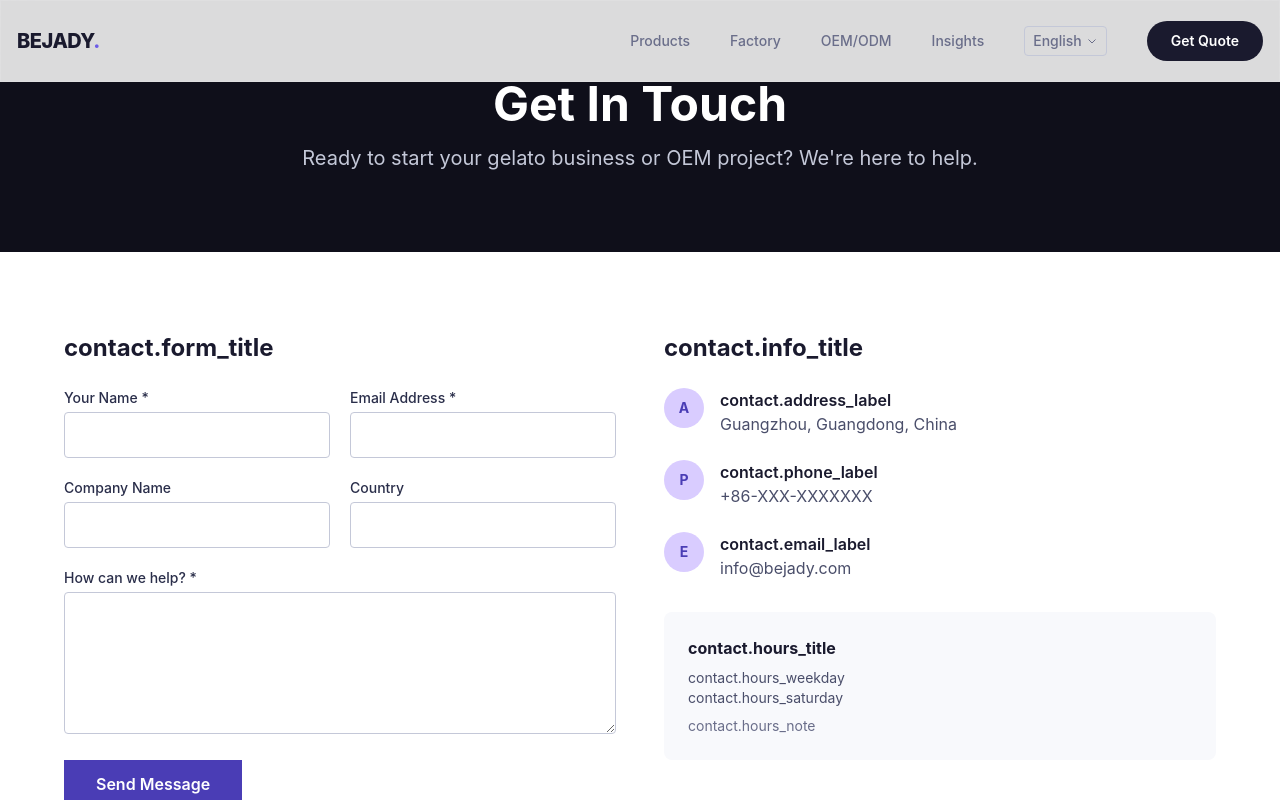
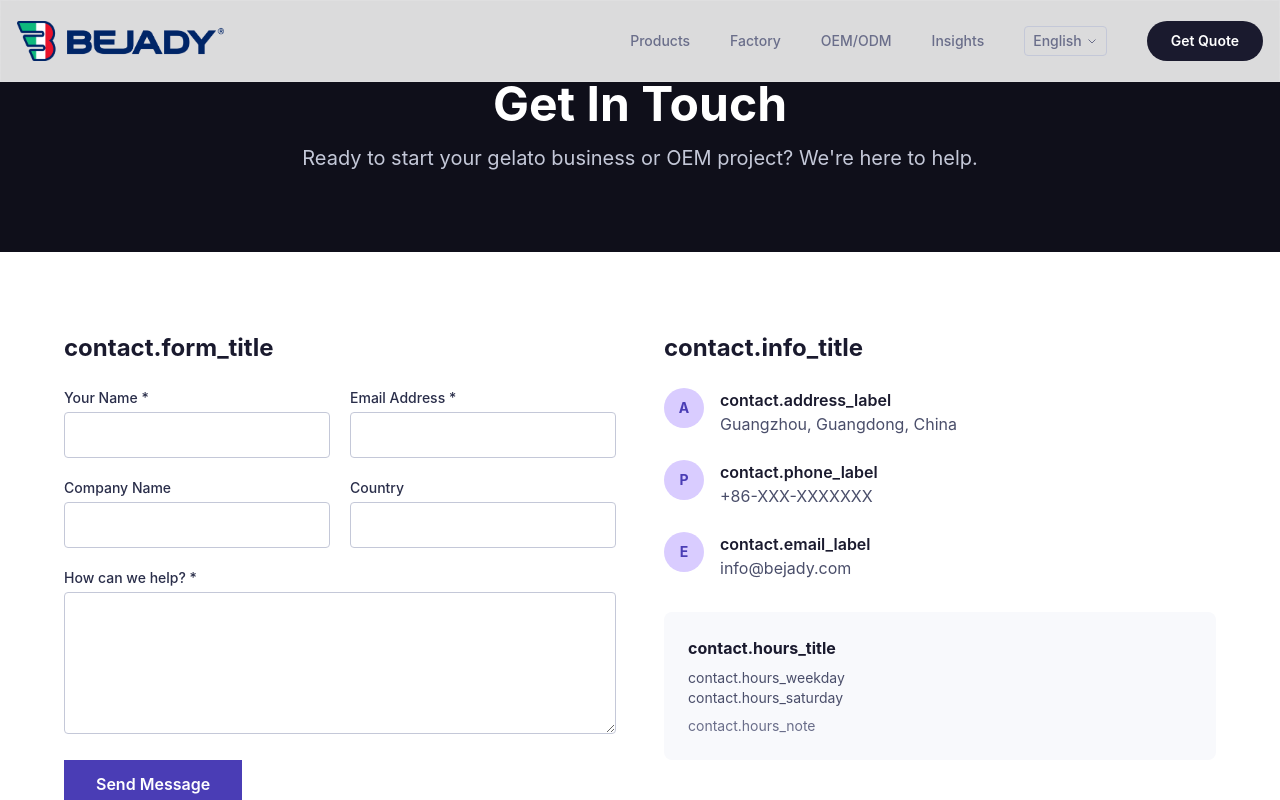
Before and after one commit to hejecky-bit/bejady-global, a Next.js app: page /en/contact in a window 1280 px wide. Shown: the top 800 px of the page. Built offline with nearby package versions, Linux system fonts and the light colour scheme.

Commit message:
🔄 Replace text logo with image logo

```diff
--- a/src/components/Header.tsx
+++ b/src/components/Header.tsx
@@ -22,9 +22,7 @@ export default function Header() {
     <header className="fixed top-0 w-full z-50 glass border-b border-slate-200/50">
       <div className="max-w-7xl mx-auto px-4 h-20 flex items-center justify-between">
         <Link href={localizedPath(locale, "/")} className="flex items-center gap-2">
-          <span className="text-xl font-extrabold tracking-tight text-slate-800">
-            BEJADY<span className="text-brand-400">.</span>
-          </span>
+          <img src="/assets/baijiadi.png" alt="BEJADY" className="h-10 w-auto" />
         </Link>
 
         <nav className="hidden lg:flex items-center gap-10">
```
